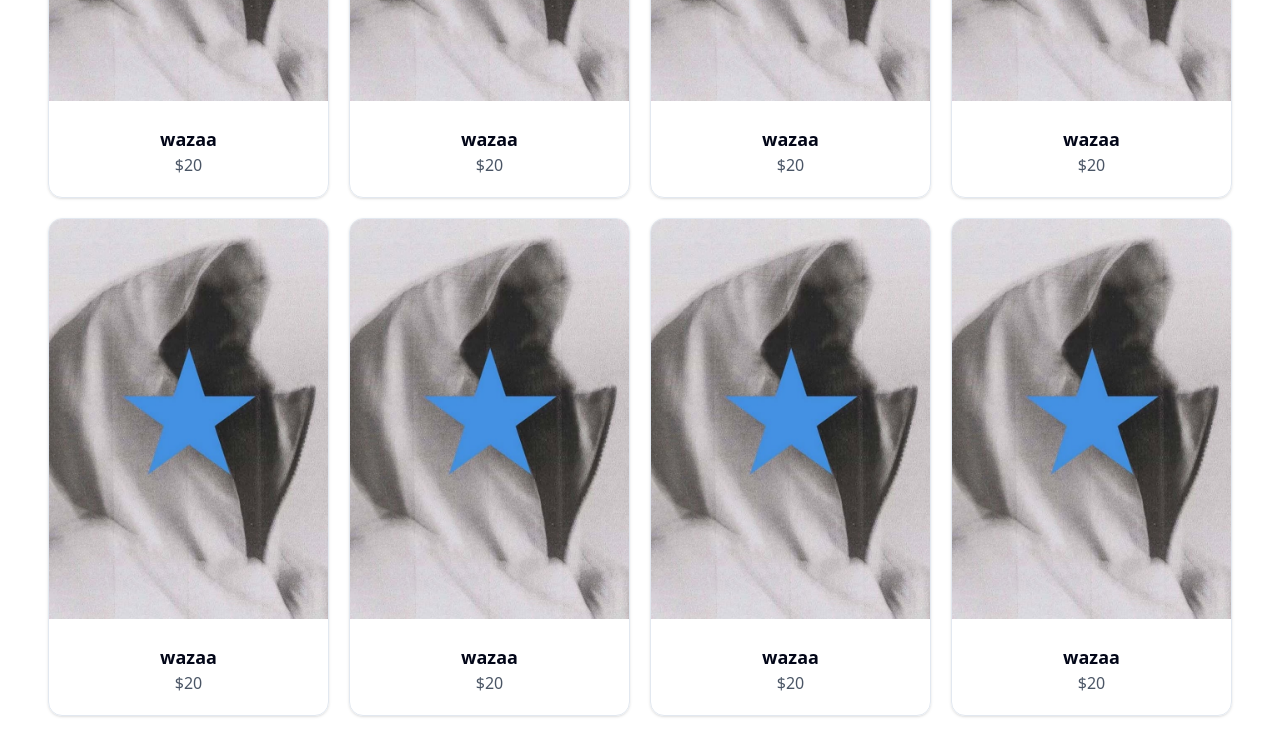
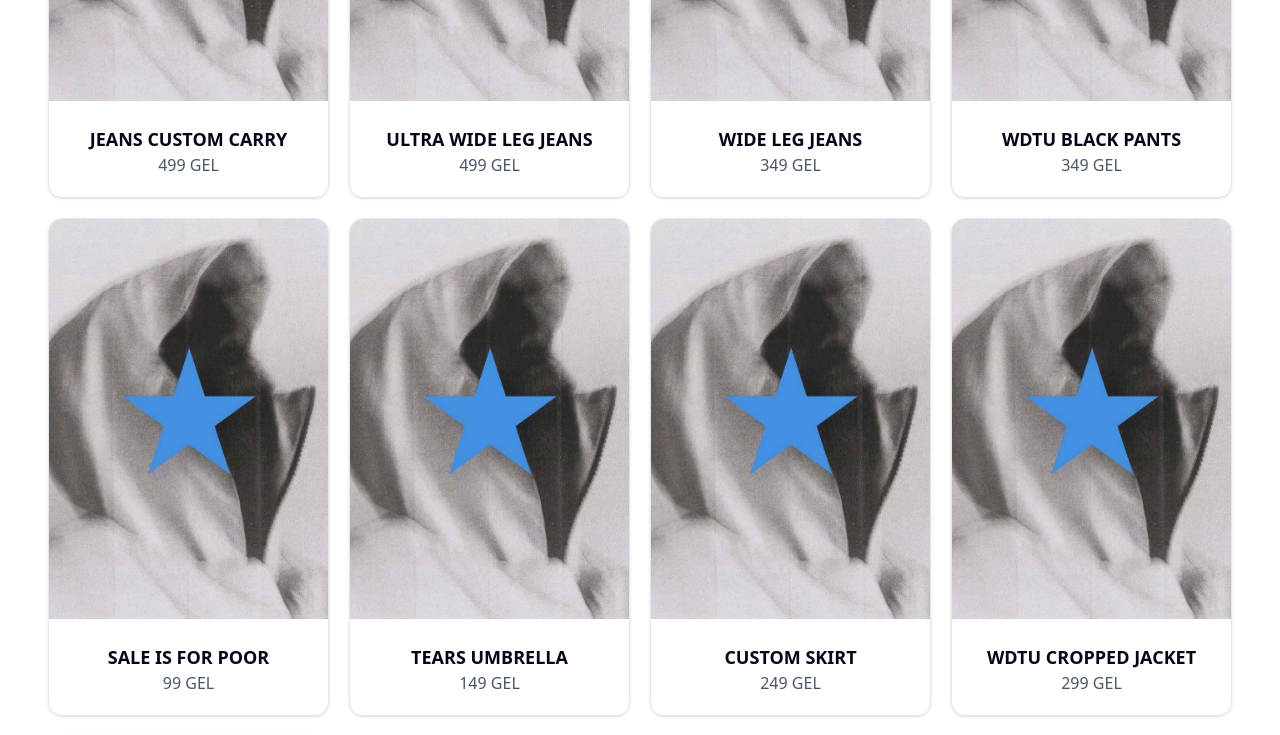
Before and after one commit to sabaRevazishvili/sandro, a React (Vite) app: page /Shop in a window 1280 px wide. Shown: the part 420-1155 px from the top of the page. Built offline with nearby package versions, Linux system fonts and the light colour scheme.

Commit message:
Changed names of items, Started new contact design

```diff
--- a/src/components/ShopCard.jsx
+++ b/src/components/ShopCard.jsx
@@ -2,11 +2,11 @@ import React from "react";
 
 const ShopCard = ({ title, price, image }) => {
   return (
-    <div className="overflow-hidden flex flex-col items-center gap-6 rounded-xl border shadow-sm justify-center">
+    <div className="overflow-hidden flex flex-col items-center gap-6 rounded-xl border shadow-sm justify-center ">
       <img src={image} className=" w-full h-100 object-cover" />
       <div className=" flex flex-col justify-center items-center pb-5">
         <h3 className="font-semibold text-lg text-center">{title}</h3>
-        <p className="text-gray-600 text-center">${price}</p>
+        <p className="text-gray-600 text-center">{price} GEL</p>
       </div>
     </div>
   );
--- a/src/constants/collection.js
+++ b/src/constants/collection.js
@@ -1,12 +1,13 @@
 import sandro from "../assets/images/sandro-bg.jpg";
 
 export const collection = [
-  { id: 1, title: "wazaa", price: 20, image: sandro },
-  { id: 2, title: "wazaa", price: 20, image: sandro },
-  { id: 3, title: "wazaa", price: 20, image: sandro },
-  { id: 4, title: "wazaa", price: 20, image: sandro },
-  { id: 5, title: "wazaa", price: 20, image: sandro },
-  { id: 6, title: "wazaa", price: 20, image: sandro },
-  { id: 7, title: "wazaa", price: 20, image: sandro },
-  { id: 8, title: "wazaa", price: 20, image: sandro },
+  { id: 1, title: "JEANS CUSTOM CARRY", price: 499, image: sandro },
+  { id: 2, title: "ULTRA WIDE LEG JEANS", price: 499, image: sandro },
+  { id: 3, title: "WIDE LEG JEANS", price: 349, image: sandro },
+  { id: 4, title: "WDTU BLACK PANTS ", price: 349, image: sandro },
+  { id: 5, title: "SALE IS FOR POOR", price: 99, image: sandro },
+  { id: 6, title: "TEARS UMBRELLA", price: 149, image: sandro },
+  { id: 7, title: "CUSTOM SKIRT", price: 249, image: sandro },
+  { id: 8, title: "WDTU CROPPED JACKET", price: 299, image: sandro },
+  { id: 9, title: "WDTU CROPPED HOODIE", price: 279, image: sandro },
 ];
--- a/src/pages/Contact/Contact.jsx
+++ b/src/pages/Contact/Contact.jsx
@@ -5,16 +5,18 @@ import { Facebook, AtSign, Instagram } from "lucide-react";
 const Contact = () => {
   return (
     <div className="bg-shop-now flex flex-col justify-center items-center gap-2">
-      <div className="p-5 rounded-md w-44 sm:w-60 sm:gap-8 xl:w-75 flex flex-col justify-center items-center gap-5 backdrop-blur-xs bg-[rgba(255,255,255,0.46)]">
-        <h1 className="text-h1 text-center font-semibold">Contact Us</h1>
+      <div className="pb-5 rounded-md w-44 sm:w-60 sm:gap-8 xl:w-75 flex flex-col justify-center items-center gap-5 ">
+        <h1 className="p-5 rounded-md w-full text-h1 text-center font-semibold backdrop-blur-xs bg-[rgba(255,255,255,0.46)]">
+          Contact Us
+        </h1>
         <div className="w-full flex gap-2 justify-between">
-          <a>
+          <a className="rounded-md p-5 bg-[rgba(255,255,255,0.46)] backdrop-blur-xs">
             <Facebook className="w-8 h-8 sm:w-10 sm:h-10" />
           </a>
-          <a>
+          <a className="rounded-md p-5 bg-[rgba(255,255,255,0.46)] backdrop-blur-xs">
             <AtSign className="w-8 h-8 sm:w-10 sm:h-10" />
           </a>
-          <a>
+          <a className="rounded-md p-5 bg-[rgba(255,255,255,0.46)] backdrop-blur-xs">
             <Instagram className="w-8 h-8 sm:w-10 sm:h-10" />
           </a>
         </div>
```
